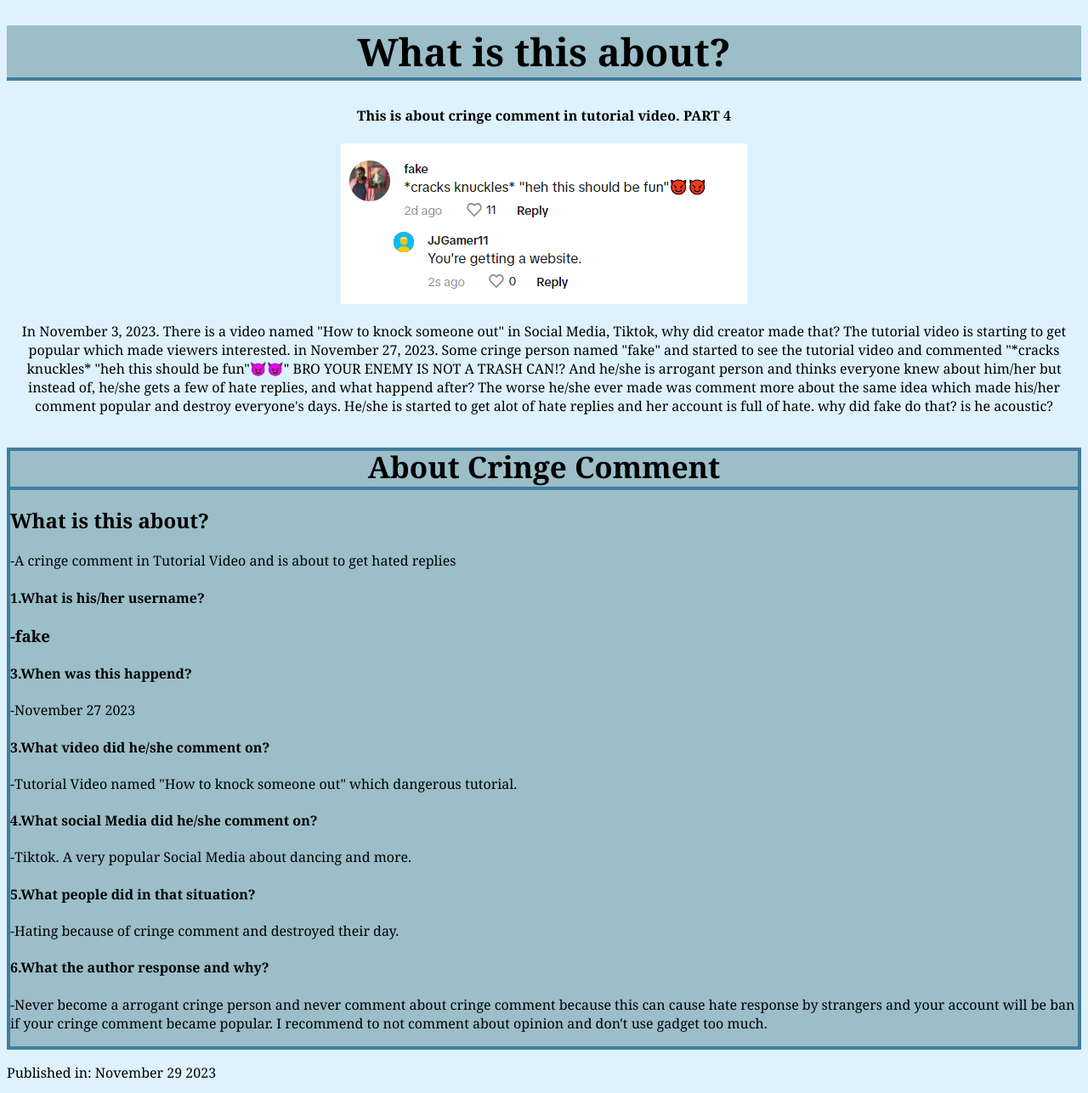
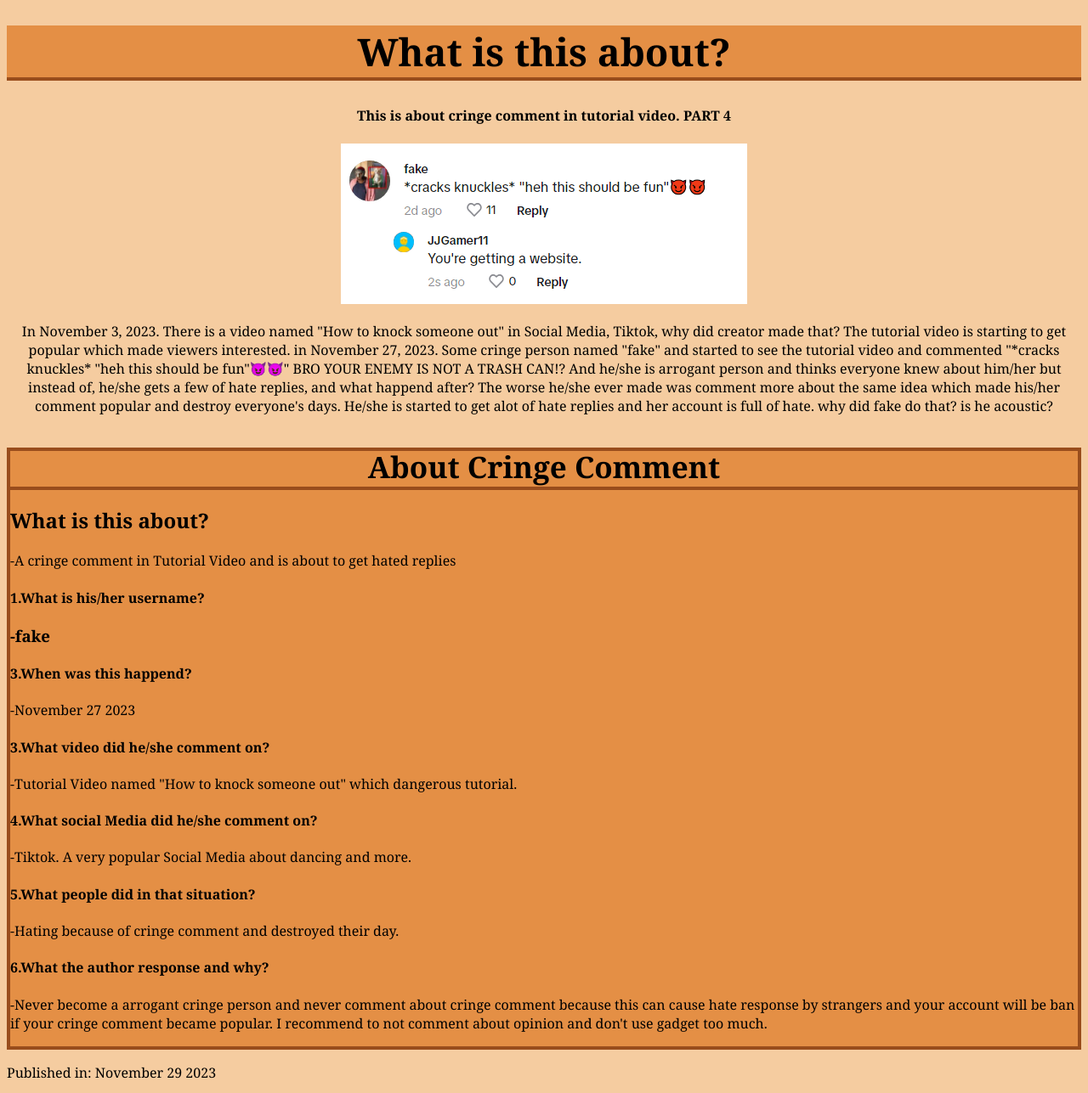
Before and after one commit to JJprogramer123/cringeComment4-website, a plain HTML site: page CringeComment4.html in a window 1280 px wide. Shown: the top 1287 px of the page at 85% size. Drawn offline with Linux system fonts and the light colour scheme; a script that the page names is missing.

Commit message:
Update CringeComment.css

```diff
--- a/CringeComment.css
+++ b/CringeComment.css
@@ -3,7 +3,7 @@
 }
 
 html {
-    background-color: #DDF2FD;
+    background-color: #F5CCA0;
 }
 
 .title {
@@ -15,19 +15,19 @@ html {
 }
 
 .center {
-    background-color: #9BBEC8;
-    border: #427D9D 4px solid;
+    background-color: #E48F45;
+    border: #994D1C 4px solid;
 }
 
 .center h1 {
     text-align: center;
     margin: -5px 0px 0px 0px;
     font-size: 35px;
-    border-bottom: #427D9D 4px solid;
+    border-bottom: #994D1C 4px solid;
 }
 
 .title h1 {
     text-align: center;
-    background-color: #9BBEC8;
-    border-bottom: #427D9D 4px solid;
+    background-color: #E48F45;
+    border-bottom: #994D1C 4px solid;
 }
```
